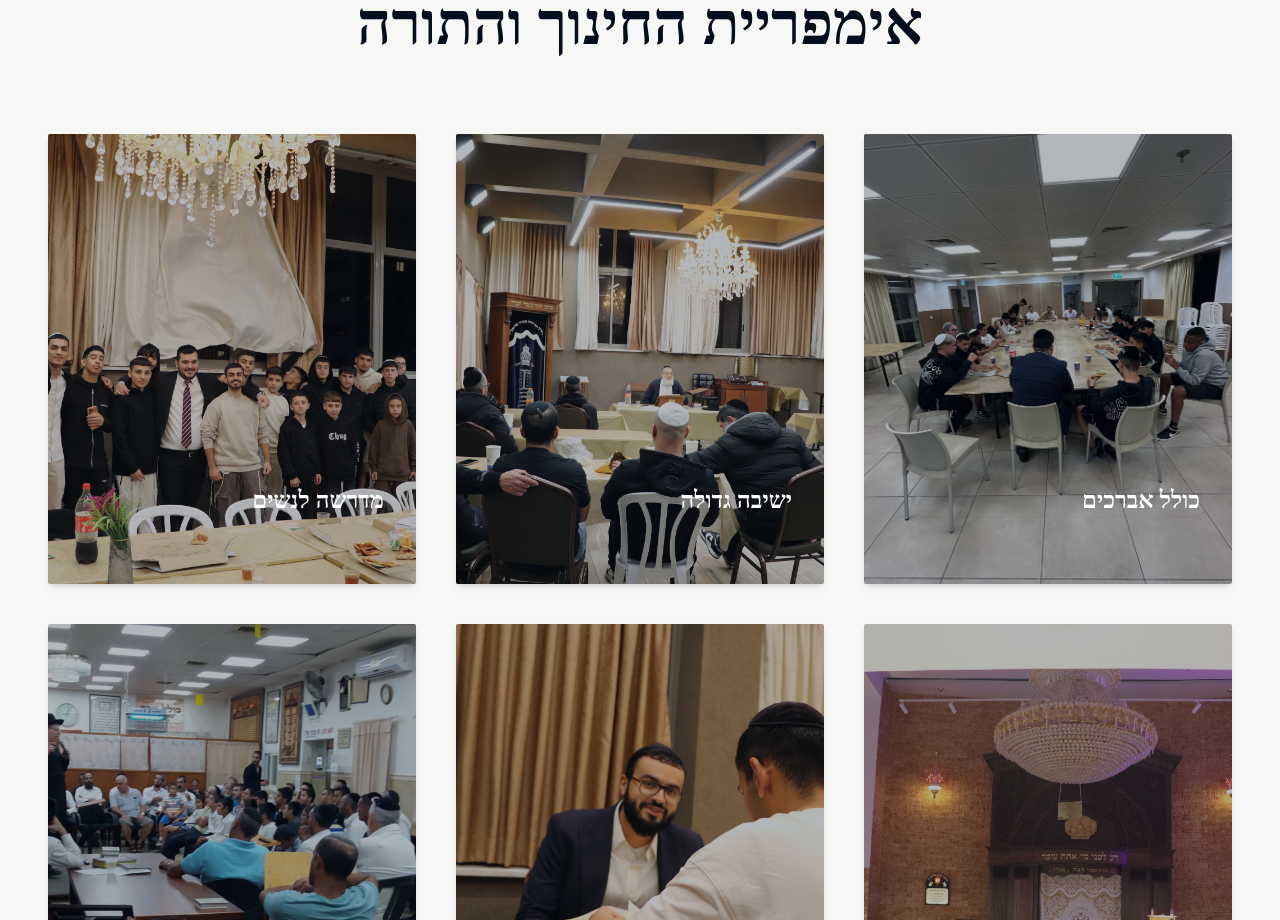
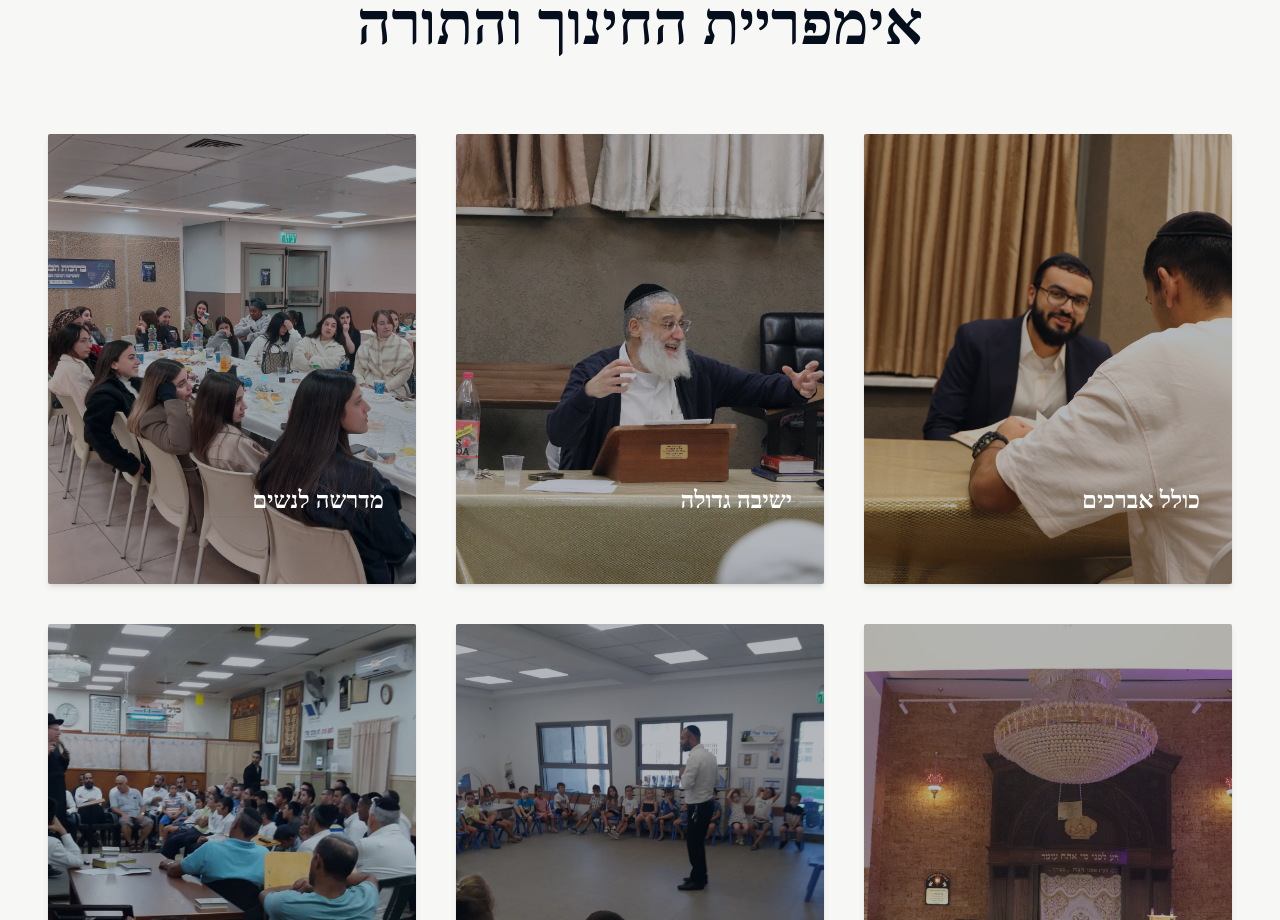
Before and after one commit to DAVIDafergan/HELEVHITIM, a React (Vite) app: page / in a window 1280 px wide. Shown: the part 1880-2800 px from the top of the page. Built offline with nearby package versions, Linux system fonts and the light colour scheme; a web font is replaced by a local one.

Commit message:
final: fixed all paths to /images/gallery/ and handled case sensitivity

```diff
--- a/components/Activities.tsx
+++ b/components/Activities.tsx
@@ -3,31 +3,31 @@ import { motion, AnimatePresence } from 'framer-motion';
 import { BookOpen, Users, GraduationCap, Baby, Library, X, ArrowLeft, Heart, School, Flower2 } from 'lucide-react';
 import { EXTERNAL_LINKS } from '../constants';
 
-// רשימת הפעילויות המלאה - מעודכנת עם הנתיב /images/gallery/
+// רשימת הפעילויות המלאה - מעודכנת עם התמונות החדשות שביקשת
 const UPDATED_ACTIVITIES = [
   {
     id: 'kollel',
     title: 'כולל אברכים',
-    image: '/images/gallery/1.jpg',
+    image: '/images/gallery/9.jpg', // תמונה 9 כפי שביקשת
     description: 'לימוד מעמיק ותמיכה באברכים מצטיינים המקדישים את חייהם לתורה.',
     longDescription: 'הכולל מהווה את הלב הפועם של המוסדות, בו לומדים עשרות אברכים השוקדים על תלמודם ביום ובלילה באווירת התעלות מיוחדת, תוך צמיחה תורנית מתמדת.',
-    gallery: ['/images/gallery/1.jpg', '/images/gallery/2.jpg']
+    gallery: ['/images/gallery/9.jpg', '/images/gallery/2.jpg']
   },
   {
     id: 'yeshiva',
     title: 'ישיבה גדולה',
-    image: '/images/gallery/17.jpg',
+    image: '/images/gallery/11.jpg', // תמונה 11 כפי שביקשת
     description: 'היכל של תורה ועבודה שבו מעצבים את דור העתיד של עולם הרבנות.',
     longDescription: 'בישיבה הגדולה שלנו, הבחורים זוכים למעטפת רוחנית ולימודית ברמה הגבוהה ביותר, עם דגש על פיתוח האישיות, בניין התורה ויראת שמיים.',
-    gallery: ['/images/gallery/17.jpg', '/images/gallery/16.jpg']
+    gallery: ['/images/gallery/11.jpg', '/images/gallery/16.jpg']
   },
   {
     id: 'women',
     title: 'מדרשה לנשים',
-    image: '/images/gallery/7.jpg',
+    image: '/images/gallery/24.jpg', // תמונה 24 כפי שביקשת
     description: 'בית חם לאישה הדתית - שיעורים, סדנאות והתעלות רוחנית.',
     longDescription: 'המדרשה מציעה מגוון עשיר של שיעורי אמונה, זוגיות וחינוך ילדים, המעניקים כוח, השראה וכלים מעשיים לבית היהודי המודרני.',
-    gallery: ['/images/gallery/7.jpg', '/images/gallery/8.jpg']
+    gallery: ['/images/gallery/24.jpg', '/images/gallery/8.jpg']
   },
   {
     id: 'synagogue',
@@ -40,10 +40,10 @@ const UPDATED_ACTIVITIES = [
   {
     id: 'daycare',
     title: 'מעונות יום',
-    image: '/images/gallery/9.jpg',
+    image: '/images/gallery/3.jpg', // תמונה 3 כפי שביקשת
     description: 'חינוך חם, אוהב ומקצועי לדור העתיד בסביבה בטוחה וערכית.',
     longDescription: 'מעונות היום שלנו מספקים לילדיכם את המעטפת הטובה ביותר - צוות מסור ומנוסה, ארוחות מזינות ותכנים חינוכיים המותאמים לגיל הרך.',
-    gallery: ['/images/gallery/9.jpg', '/images/gallery/10.jpg']
+    gallery: ['/images/gallery/3.jpg', '/images/gallery/10.jpg']
   },
   {
     id: 'householders',
@@ -189,7 +189,7 @@ const Activities: React.FC = () => {
                         </p>
 
                         <a
-                          href={EXTERNAL_LINKS.DONATE}
+                          href="https://causematch.com/helev-hitim"
                           target="_blank"
                           rel="noopener noreferrer"
                           className="inline-flex justify-center items-center gap-4 bg-royal-900 text-white px-8 py-3 md:px-10 md:py-4 hover:bg-gold-600 transition-all duration-300 shadow-xl group self-start w-full md:w-auto rounded-sm"
--- a/components/Donate.tsx
+++ b/components/Donate.tsx
@@ -1,16 +1,19 @@
 import React from 'react';
 import { motion } from 'framer-motion';
-import { DONATION_TIERS, EXTERNAL_LINKS } from '../constants';
+import { DONATION_TIERS } from '../constants';
 import { HeartHandshake, CreditCard, ShieldCheck } from 'lucide-react';
 
 const Donate: React.FC = () => {
+  // כתובת התרומה המעודכנת
+  const CAUSEMATCH_URL = "https://causematch.com/helev-hitim";
+
   return (
     <section id="donate" className="py-20 md:py-32 relative overflow-hidden bg-royal-800">
       {/* Background Gradients */}
       <div className="absolute top-0 left-0 w-full h-full bg-gradient-to-b from-royal-900 to-royal-800"></div>
       <div className="absolute top-0 right-0 w-[300px] h-[300px] md:w-[500px] md:h-[500px] bg-gold-500/5 rounded-full blur-3xl pointer-events-none"></div>
 
-      <div className="container mx-auto px-4 md:px-12 relative z-10">
+      <div className="container mx-auto px-4 md:px-12 relative z-10 text-right" dir="rtl">
         <div className="max-w-5xl mx-auto text-center">
           <motion.h2
              initial={{ opacity: 0, y: 20 }}
@@ -36,7 +39,7 @@ const Donate: React.FC = () => {
             {DONATION_TIERS.map((tier, index) => (
               <motion.a
                 key={tier.amount}
-                href={`${EXTERNAL_LINKS.DONATE}&amount=${tier.amount}`}
+                href={CAUSEMATCH_URL} // כל כפתור סכום שולח ללינק הראשי
                 target="_blank"
                 rel="noopener noreferrer"
                 initial={{ opacity: 0, y: 30 }}
@@ -73,7 +76,7 @@ const Donate: React.FC = () => {
           </div>
 
           <motion.a
-             href={EXTERNAL_LINKS.DONATE}
+             href={CAUSEMATCH_URL}
              target="_blank"
              rel="noopener noreferrer"
              whileHover={{ scale: 1.02 }}
--- a/components/Footer.tsx
+++ b/components/Footer.tsx
@@ -1,16 +1,26 @@
 import React from 'react';
+import { Mail } from 'lucide-react'; // ייבוא אייקון אימייל
 import { EXTERNAL_LINKS } from '../constants';
 
 const Footer: React.FC = () => {
   return (
     <footer className="bg-black text-gray-500 py-12 border-t border-white/5">
-      <div className="container mx-auto px-4 flex flex-col md:flex-row justify-between items-center gap-6">
+      <div className="container mx-auto px-4 flex flex-col md:flex-row justify-between items-center gap-8">
 
-        <div className="flex items-center gap-3">
-          <div className="w-10 h-10 bg-gold-500 flex items-center justify-center text-royal-900 font-serif font-bold text-xl">ח</div>
-          <span className="text-white font-serif text-lg tracking-wide">מוסדות חלב חיטים</span>
+        {/* ימין: לוגו מוגדל במקום טקסט */}
+        <div className="flex items-center">
+          <img
+            src="/images/gallery/23.jpg"
+            alt="לוגו מוסדות חלב חיטים"
+            className="h-20 md:h-28 w-auto object-contain drop-shadow-md rounded-sm"
+            onError={(e) => {
+              const target = e.target as HTMLImageElement;
+              if (!target.src.includes('23.JPG')) target.src = "/images/gallery/23.JPG";
+            }}
+          />
         </div>
 
+        {/* מרכז: קרדיט וזכויות שמורות */}
         <div className="text-sm font-light tracking-wide text-center md:text-right">
           © {new Date().getFullYear()} כל הזכויות שמורות. <br className="md:hidden" />
           האתר נבנה ע"י{' '}
@@ -24,10 +34,17 @@ const Footer: React.FC = () => {
           </a>
         </div>
 
-        <div className="flex gap-8 text-sm tracking-wider uppercase">
-          <a href={`mailto:${EXTERNAL_LINKS.CONTACT_EMAIL}`} className="hover:text-gold-400 transition-colors">צור קשר</a>
-          <a href="#" className="hover:text-gold-400 transition-colors" onClick={(e) => e.preventDefault()}>פרטיות</a>
+        {/* שמאל: צור קשר מוגדל עם אייקון (ללא פרטיות) */}
+        <div className="flex items-center">
+          <a
+            href={`mailto:${EXTERNAL_LINKS.CONTACT_EMAIL}`}
+            className="flex items-center gap-3 bg-white/5 px-6 py-3 rounded-full text-white hover:text-gold-400 hover:bg-white/10 transition-all duration-300 border border-white/10 group"
+          >
+            <span className="text-base font-bold tracking-widest uppercase">צור קשר</span>
+            <Mail size={20} className="text-gold-400 group-hover:scale-110 transition-transform" />
+          </a>
         </div>
+
       </div>
     </footer>
   );
--- a/components/Hero.tsx
+++ b/components/Hero.tsx
@@ -1,7 +1,6 @@
 import React, { useRef } from 'react';
 import { motion, useScroll, useTransform } from 'framer-motion';
 import { ChevronDown, Sparkles } from 'lucide-react';
-import { SITE_IMAGES } from '../constants';
 
 const Hero: React.FC = () => {
   const ref = useRef(null);
@@ -32,12 +31,16 @@ const Hero: React.FC = () => {
 
   return (
     <section ref={ref} className="relative h-screen w-full overflow-hidden" id="home">
-      {/* Parallax Background */}
+      {/* Parallax Background - Updated to image 27 */}
       <motion.div style={{ y }} className="absolute inset-0 w-full h-[120%] -top-[10%]">
         <img
-          src={SITE_IMAGES.HERO_BACKGROUND}
-          alt="רקע ירושלים או קודש"
+          src="/images/gallery/27.jpg"
+          alt="רקע ממלכת התורה והחסד"
           className="w-full h-full object-cover"
+          onError={(e) => {
+            const target = e.target as HTMLImageElement;
+            if (!target.src.includes('27.JPG')) target.src = "/images/gallery/27.JPG";
+          }}
         />
         {/* Cinematic Gradient Overlay */}
         <div className="absolute inset-0 bg-gradient-to-b from-royal-900/70 via-royal-900/50 to-royal-900/90" />
```
Also changed, not shown: public/images/gallery/24.jpg (added), public/images/gallery/27.jpg (added).
